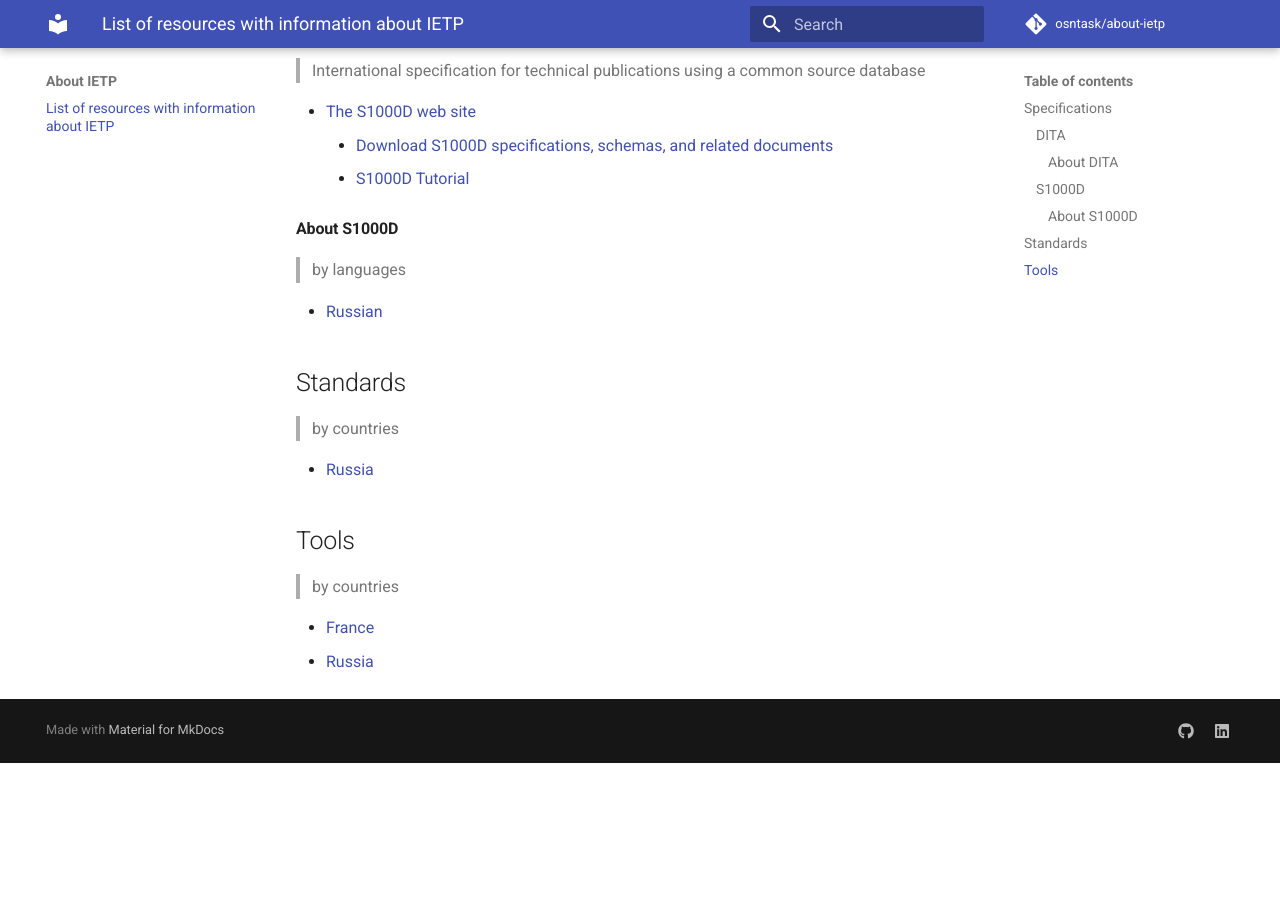
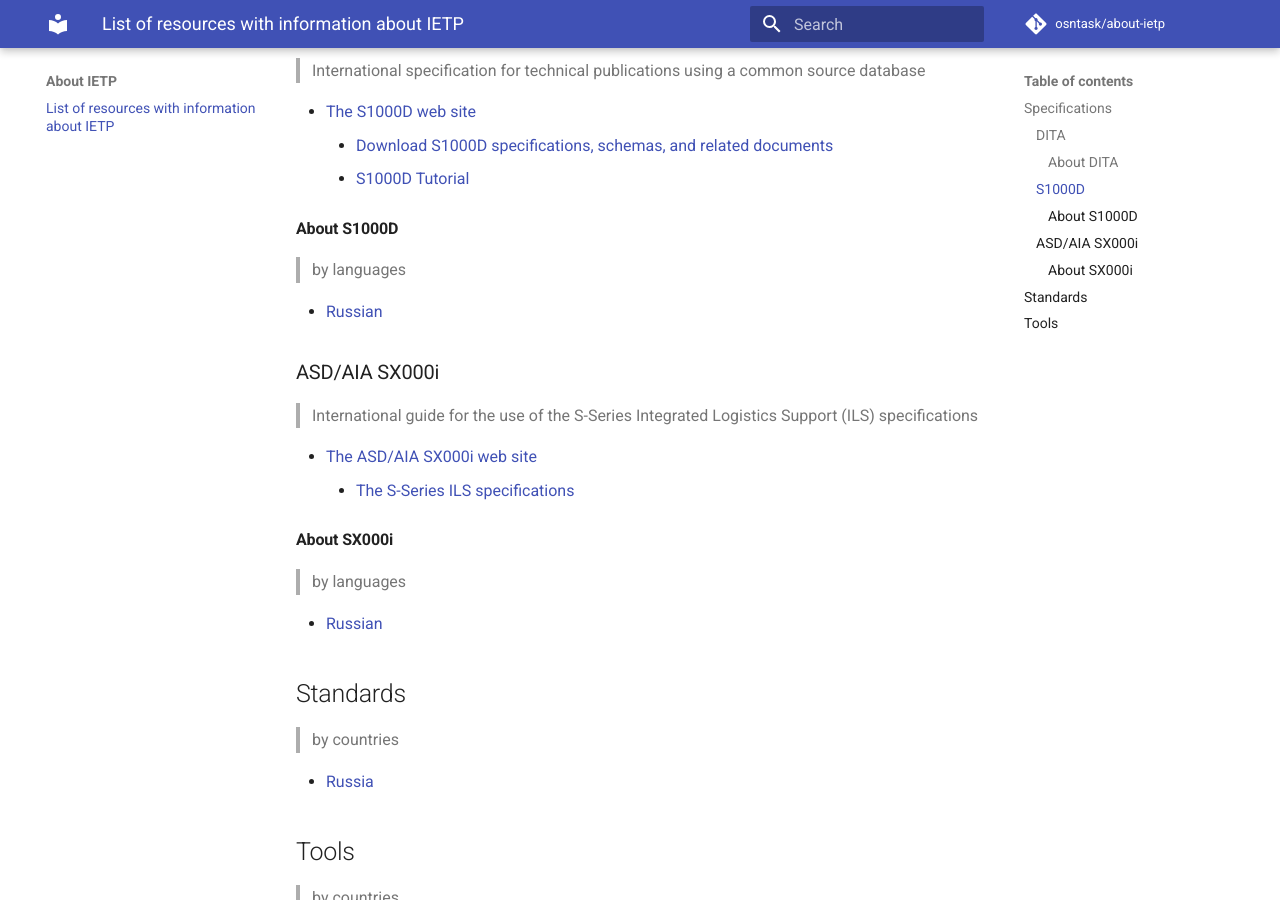
Before and after one commit to osntask/about-ietp, an MkDocs documentation site: the page built from docs/index.md, in a window 1280 px wide and 900 px high, scrolled down 833 px. Built offline with MkDocs 1.6.1 and Material for MkDocs 9.7.7, drawn with Linux system fonts in a browser that asks for light colours; comment, search, counter and statistics services are not loaded; before the commit the page ends 1596 px from its top, so only the background shows below that.

Commit message:
Added the ASD/AIA SX000i section

```diff
--- a/docs/index.md
+++ b/docs/index.md
@@ -9,7 +9,7 @@ management specification that builds content reuse into the authoring process
 - [OASIS DITA TC][SPEC_1] - OASIS DITA Technical Committee (TC) page
     - [DITA Version 1.3 Part 0: Overview][SPEC_1.1]
         - [Download pdf][SPEC_1.1.1]
-    - [DITA Version 1.3 Part 1: Base Edition][SPEC_2.1]
+    - [DITA Version 1.3 Part 1: Base Edition][SPEC_1.2]
         - [Download pdf][SPEC_1.2.1]
     - [DITA Version 1.3 Part 2: Technical Content Edition][SPEC_1.3]
         - [Download pdf][SPEC_1.3.1]
@@ -37,6 +37,19 @@ database
 
 - [Russian](./specifications/about-s1000d/russian.md)
 
+### ASD/AIA SX000i
+> International guide for the use of the S-Series Integrated Logistics Support
+(ILS) specifications
+
+- [The ASD/AIA SX000i web site][SPEC_3]
+    - [The S-Series ILS specifications][SPEC_3.1]
+
+#### About SX000i
+
+> by languages
+
+- [Russian](./specifications/about-sx000i/russian.md)
+
 ## Standards
 
 > by countries
```
Also changed, not shown: other parts of docs/index.md (+2 -0 lines).
